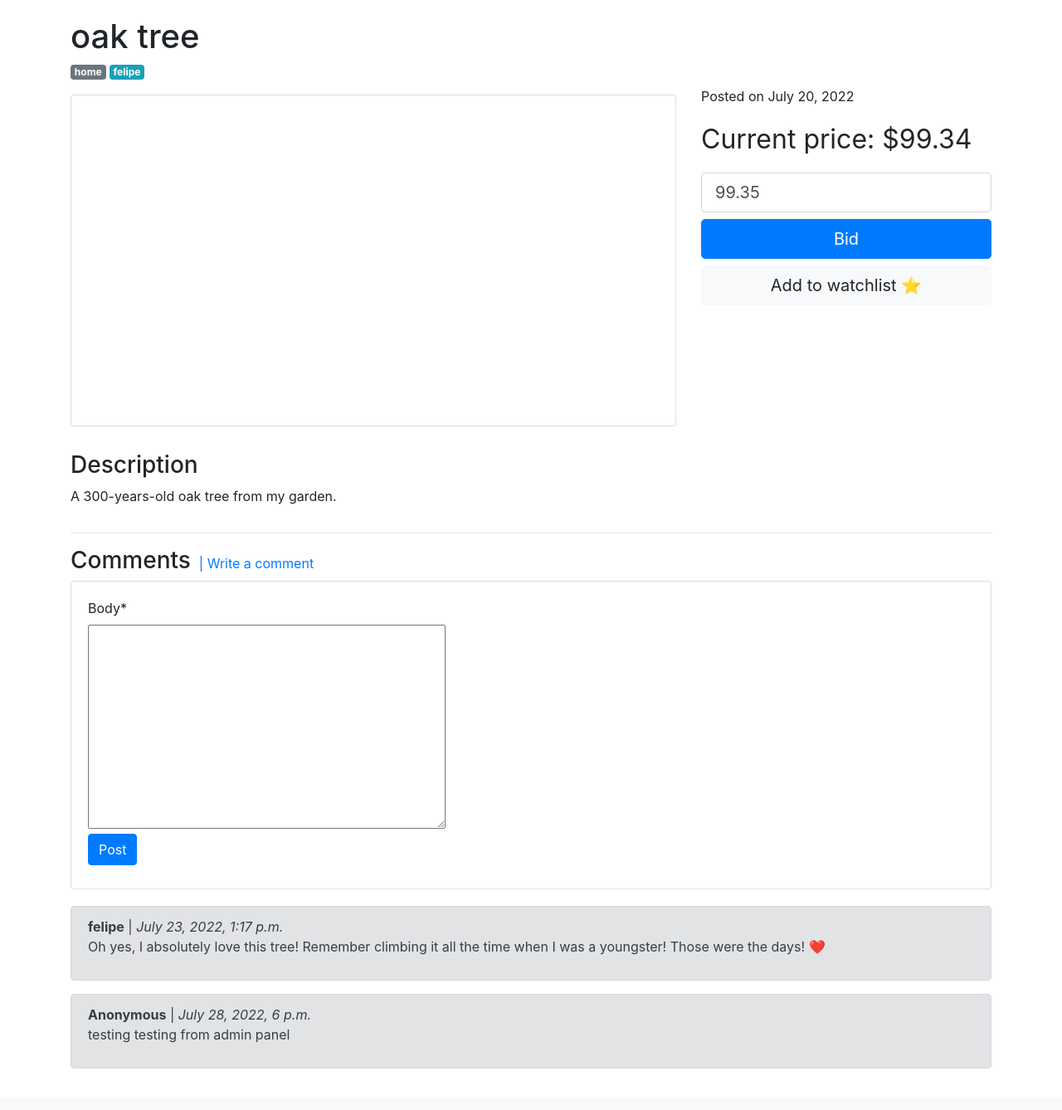
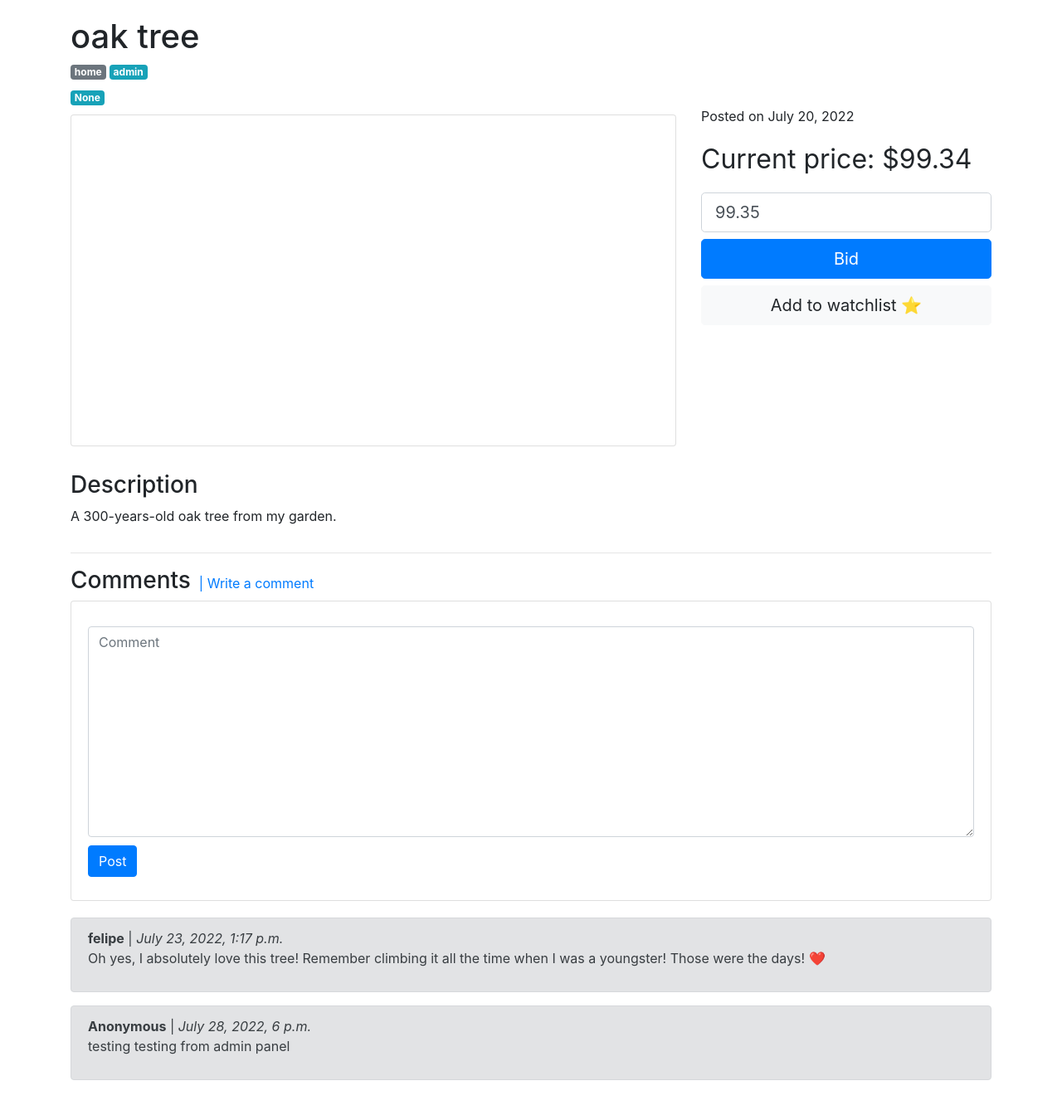
Before and after one commit to Nishijama/OnlineAuctions, a Django app: page /listings/6 in a window 1280 px wide, after a click on "| Write a comment". Shown: the part 56-1394 px from the top of the page at 83% size. Before the commit the page ends 1344 px from the top, so only its background shows below. Run offline with Django 3.2, Linux system fonts and the light colour scheme; a user stored in the database is signed in; data comes from the database, SQL or seed files in the repository; data that the repository does not hold is empty; some libraries are stand-ins or nearby versions.

Commit message:
Implemented bidding system

```diff
--- a/commerce/auctions/admin.py
+++ b/commerce/auctions/admin.py
@@ -1,8 +1,9 @@
 from django.contrib import admin
 
-from auctions.models import Listing, Comment, User
-from .models import Listing, Comment
+# from auctions.models import Listing, Comment, User, Bid
+from .models import Listing, Comment, User, Bid
 # Register your models here.
 admin.site.register(Listing)
 admin.site.register(Comment)
 admin.site.register(User)
+admin.site.register(Bid)
--- a/commerce/auctions/forms.py
+++ b/commerce/auctions/forms.py
@@ -1,8 +1,9 @@
+from email.policy import default
 from django import forms
-from .models import Listing, Comment
+from .models import Bid, Listing, Comment
 
 categories=[
-    ('', 'Choose category'),
+    ('other', 'Choose category'),
     ('sport', 'Sport'),
     ('fashion', 'Fashion'),
     ('toys', 'Toys'),
@@ -18,10 +19,21 @@ class NewListingForm(forms.ModelForm):
     class Meta:
         model = Listing
         fields = ('title','price', 'category', 'item_image', 'description')
+
+        labels = {
+            "title": "",
+            "price": "",
+            "description": "",
+            "category": "",
+
+        }
+
         widgets = {
-            'category': forms.Select(choices=categories),
-            'description': forms.Textarea,
-            'price': forms.NumberInput(attrs={'min':0}),
+            'title': forms.TextInput(attrs={'class': 'form-control new_listing_form', 'placeholder': "Title",}),
+            'item_image': forms.FileInput(attrs={'class' : "form-control-file new_listing_form"}),
+            'category': forms.Select(choices=categories, attrs={'class': 'form-control new_listing_form'}),
+            'description': forms.Textarea(attrs={'class': 'form-control new_listing_form', 'placeholder': 'Description'}),
+            'price': forms.NumberInput(attrs={'min':0, 'class': 'form-control new_listing_form', 'placeholder': 'Price'}),
             }
 
 class CommentForm(forms.ModelForm):
@@ -29,6 +41,20 @@ class CommentForm(forms.ModelForm):
     class Meta:
         model = Comment
         fields = ('body',)
+        labels = {
+            "body": "",
+        }
         widgets = {
-            'body': forms.Textarea,
+            'body': forms.Textarea(attrs={'class': 'form-control new_listing_form', 'placeholder': 'Comment'}),
         }
+
+class BidForm(forms.ModelForm):
+    class Meta:
+        model = Bid
+        fields = ('value',)
+        labels = {
+            "value": "",
+        }
+        widgets = {
+            "value": forms.NumberInput(attrs={"placeholder": "Bid amount"})
+        }
--- a/commerce/auctions/models.py
+++ b/commerce/auctions/models.py
@@ -9,7 +9,7 @@ class User(AbstractUser):
 
 class Listing(models.Model):
 
-    owner = models.ForeignKey(User, default=1, on_delete=models.CASCADE)
+    owner = models.ForeignKey(User, on_delete=models.CASCADE, related_name="owned_auctions")
     title = models.CharField(max_length=200)
     state = models.CharField(max_length=10, default="active", choices = [('active','active'), ('closed', 'closed')])
     category = models.CharField(max_length=64, null=True, blank=True)
@@ -19,6 +19,7 @@ class Listing(models.Model):
     # end_date = models.DateField(null=True, blank=True)
     item_image = models.ImageField(upload_to ='uploads/', null=True, blank=True)
     watchers = models.ManyToManyField(User, blank=True, related_name="watched_items")
+    highest_bidder = models.ForeignKey(User, on_delete=models.CASCADE, related_name="placed_bids", null=True, blank=True)
 
     def __str__(self):
         return self.title
@@ -40,15 +41,17 @@ class Listing(models.Model):
     def close_auction(self):
         self.state = 'closed'
 
-
-
 class Comment(models.Model):
 
     listing = models.ForeignKey(Listing, on_delete=models.CASCADE)
-    owner =  models.ForeignKey(User, on_delete=models.CASCADE, null=True, blank=True)
     author = models.CharField(max_length=200, default="Anonymous")
     body = models.CharField(max_length=500)
     date = models.DateTimeField(auto_now_add=True, editable=False)
 
     def __str__(self):
         return self.body[:50]
+
+class Bid(models.Model):
+    listing = models.ForeignKey(Listing, null=True, on_delete=models.CASCADE)
+    bidder = models.ForeignKey(User, on_delete=models.CASCADE)
+    value = models.DecimalField(max_digits=8, decimal_places=2)
--- a/commerce/auctions/static/auctions/styles.css
+++ b/commerce/auctions/static/auctions/styles.css
@@ -82,3 +82,7 @@ li {
 #CommentForm {
     visibility: hidden;
 }
+
+.new_listing_form {
+    margin: 10px 0px;
+}
--- a/commerce/auctions/templates/auctions/listing.html
+++ b/commerce/auctions/templates/auctions/listing.html
@@ -6,6 +6,7 @@
   <h1>{{ listing.title }}</h1>
   <h6><span class="badge badge-secondary">{{listing.category}}</span>
   <span class="badge badge-info">{{ listing.owner }}</span></h6>
+  <span class="badge badge-info">{{ listing.highest_bidder }}</span></h6>
     {% if listing.owner == request.user %}
     <p style="font-size:72; color:red;">You own this listing</p>
     {% endif %}
@@ -29,10 +30,10 @@
                   {% if listing.owner != request.user %}
                     <div class="form-group mb-2">
                       <label for="bid_input" class="sr-only">Bid amount</label>
-                      <input type="number" id="bid_input" class="form-control form-control-lg"
+                      <input type="number" name="bid_amount" id="bid_input" class="form-control form-control-lg"
                       value="{{ min_next_price }}" min="{{ min_next_price }}">
                     </div>
-                    <button type="submit" name="bid_submit" class="btn btn-primary btn-lg btn-block mb-2">Bid</button>
+                    <button type="submit" value="{{listing.id}}" name="bid_submit" class="btn btn-primary btn-lg btn-block mb-2">Bid</button>
                     {% if request.user not in watchers %}
                     <button type="submit" value="{{listing.id}}" name="watch_submit" class="btn btn-light btn-lg btn-block mb-2">Add to watchlist ⭐ </button>
                     {% else %}
--- a/commerce/auctions/templates/auctions/watchlist.html
+++ b/commerce/auctions/templates/auctions/watchlist.html
@@ -7,8 +7,11 @@
     {% for item in watched_items %}
     <form method="post">
         {% csrf_token %}
+        <div  class="watchlist_grid">
         <button value="{{item.id}}" name="watch_remove" class="btn btn-outline-danger" style="margin-right:10px">×</button>
         <a href='/listings/{{item.id}}'>{{ item }}</a>
+        <span style='margin-left:150px';>${{ item.price }}</span>
+    </div>
     </form>
         <hr>
     {% empty %}
--- a/commerce/auctions/views.py
+++ b/commerce/auctions/views.py
@@ -5,8 +5,8 @@ from django.db import IntegrityError
 from django.http import HttpResponseRedirect
 from django.shortcuts import render
 from django.urls import reverse
-from .models import User, Listing, Comment
-from .forms import NewListingForm, CommentForm
+from .models import User, Listing, Bid
+from .forms import NewListingForm, CommentForm, BidForm
 from decimal import Decimal
 
 def index(request, category="All"):
@@ -134,12 +134,26 @@ def listing(request, listing_id):
             listing = Listing.objects.get(id=request.POST["watch_remove"])
             listing.watchers.remove(request.user)
 
+        elif "bid_submit" in request.POST:
+            new_bid = Bid()
+            new_bid.value = request.POST["bid_amount"]
+            new_bid.listing = l
+            new_bid.bidder = request.user
+            new_bid.save()
+            if Decimal(new_bid.value) > l.price:
+                l.price = Decimal(new_bid.value)
+                l.highest_bidder = request.user
+                l.save()
+
+                print("Updated price with the new bid!")
+
 
     return render(request, "auctions/listing.html", {
         "listing": l,
         "min_next_price": "{:.2f}".format(l.price + Decimal(0.01)),
         "comments": l.comment_set.all(),
         "comment_form": CommentForm(),
+        "bid_form": BidForm(),
         "watchers": l.watchers.all(),
     })
 
```
Also changed, not shown: commerce/auctions/migrations/0023_remove_comment_owner_alter_listing_owner_bid.py (added), commerce/auctions/migrations/0024_remove_bid_listing.py (added), commerce/auctions/migrations/0025_bid_listing.py (added), commerce/auctions/migrations/0026_listing_highest_bidder_alter_listing_owner.py (added), commerce/auctions/migrations/0027_alter_listing_highest_bidder.py (added), commerce/db.sqlite3, commerce/media/uploads/pumpkin_knight_v_2.png (added), 1 other file.
